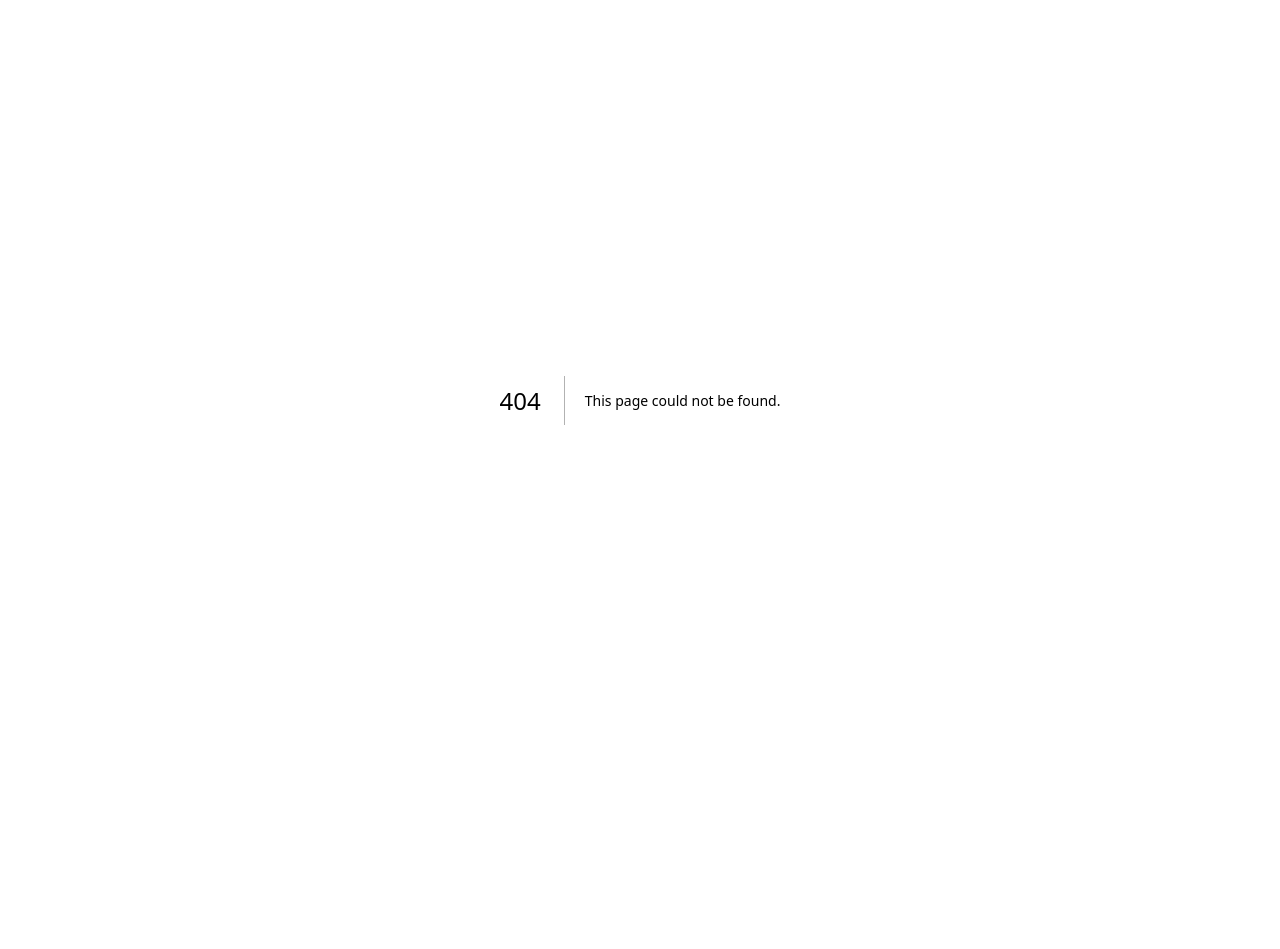
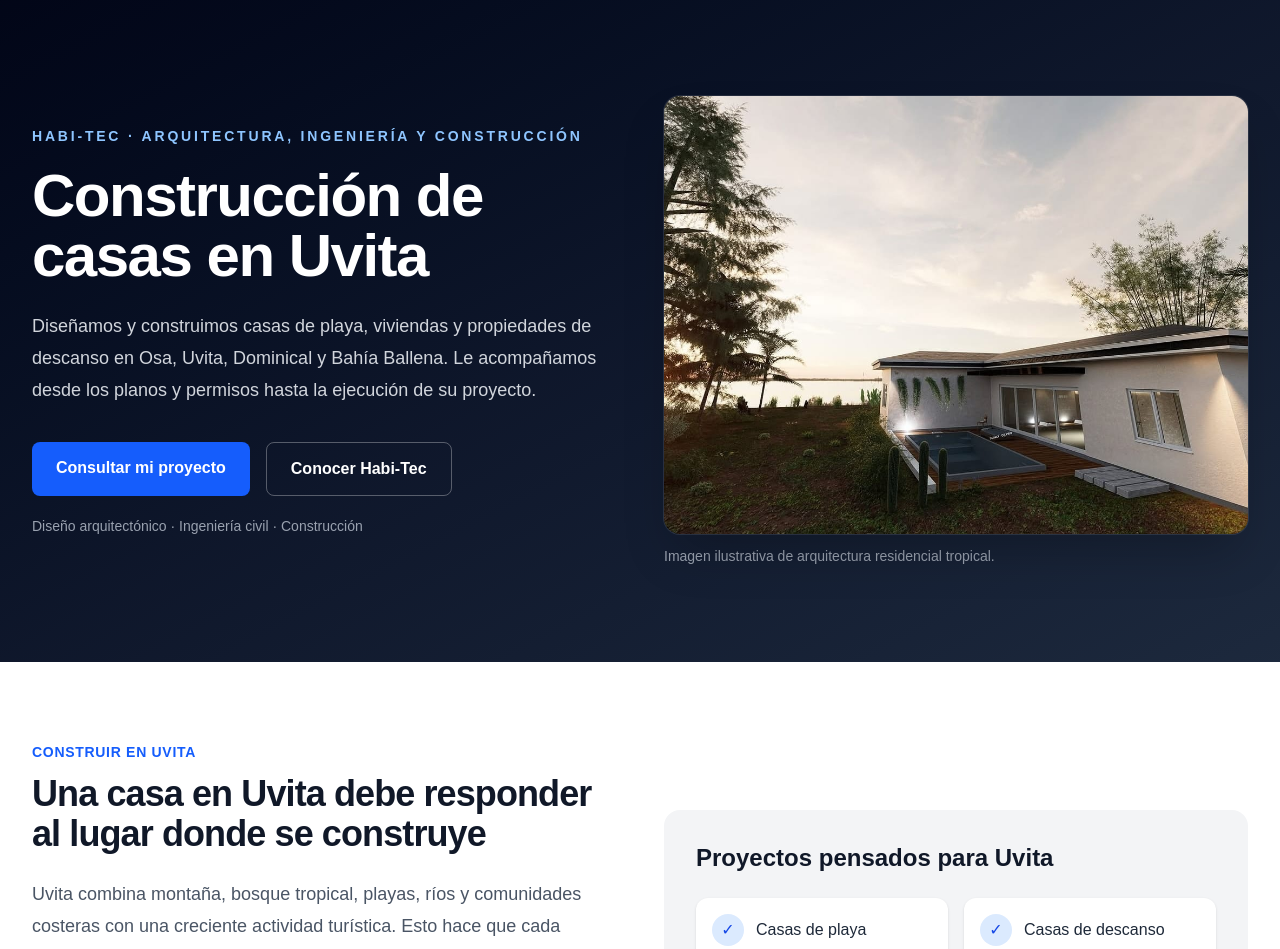
Before and after one commit to ericksv1988-ctrl/habitec-web, a Next.js app: page /constructora-uvita in a window 1280 px wide. Before the commit this address had no page. Shown: the top 949 px of the page. Before the commit the page ends 800 px from the top, so only its background shows below. Built offline with nearby package versions, Linux system fonts and the light colour scheme.

Commit message:
Actualización de la página web

```diff
--- a/app/constructora-osa/page.tsx
+++ b/app/constructora-uvita/page.tsx
@@ -3,27 +3,27 @@ import Image from "next/image";
 
 export const metadata = {
   title:
-    "Constructora en Osa | Casas de Playa, Diseño e Ingeniería | Habi-Tec",
+    "Constructora en Uvita | Casas de Playa, Diseño e Ingeniería | Habi-Tec",
   description:
-    "Diseño, ingeniería y construcción de casas de playa, viviendas, proyectos turísticos y propiedades de descanso en Osa, Uvita, Dominical, Bahía Ballena y comunidades cercanas.",
+    "Diseño, ingeniería y construcción de casas de playa, viviendas, proyectos turísticos y propiedades de descanso en Uvita, Uvita, Dominical, Bahía Ballena y comunidades cercanas.",
   keywords: [
+    "constructora en Uvita",
+    "constructora Osa Costa Rica",
+    "construcción de casas en Uvita",
+    "casas de playa Uvita",
     "constructora en Osa",
-    "constructora Osa Costa Rica",
-    "construcción de casas en Osa",
-    "casas de playa Osa",
-    "constructora en Uvita",
     "constructora en Dominical",
     "casas en Uvita Costa Rica",
     "diseño de casas de playa",
     "construcción de casas en Dominical",
-    "ingeniería civil Osa",
+    "ingeniería civil Uvita",
     "planos de construcción Osa",
-    "permisos de construcción Osa",
+    "permisos de construcción Uvita",
     "casas para Airbnb Osa",
   ],
 };
 
-export default function ConstructoraOsa() {
+export default function Constructorauvita() {
   return (
     <main className="bg-white text-gray-900">
       {/* HERO */}
@@ -38,7 +38,7 @@ export default function ConstructoraOsa() {
             </p>
 
             <h1 className="text-4xl font-bold tracking-tight sm:text-5xl lg:text-6xl">
-              Construcción de casas en Osa
+              Construcción de casas en Uvita
             </h1>
 
             <p className="mt-6 max-w-xl text-lg leading-8 text-gray-300">
@@ -96,15 +96,15 @@ export default function ConstructoraOsa() {
         <div className="grid gap-12 lg:grid-cols-2 lg:items-center">
           <div>
             <p className="text-sm font-semibold uppercase tracking-wider text-blue-600">
-              Construir en Osa
+              Construir en Uvita
             </p>
 
             <h2 className="mt-3 text-3xl font-bold tracking-tight sm:text-4xl">
-              Una casa en Osa debe responder al lugar donde se construye
+              Una casa en Uvita debe responder al lugar donde se construye
             </h2>
 
             <p className="mt-6 text-lg leading-8 text-gray-600">
-              Osa combina montaña, bosque tropical, playas, ríos y comunidades
+              Uvita combina montaña, bosque tropical, playas, ríos y comunidades
               costeras con una creciente actividad turística. Esto hace que
               cada proyecto tenga condiciones particulares de terreno,
               orientación, clima, accesibilidad y uso.
@@ -126,7 +126,7 @@ export default function ConstructoraOsa() {
 
           <div className="rounded-2xl bg-gray-100 p-8">
             <h3 className="text-2xl font-bold">
-              Proyectos pensados para Osa
+              Proyectos pensados para Uvita
             </h3>
 
             <div className="mt-6 grid gap-4 sm:grid-cols-2">
@@ -172,7 +172,7 @@ export default function ConstructoraOsa() {
             </h2>
 
             <p className="mt-6 text-lg leading-8 text-gray-600">
-              Una casa en Osa puede tener un propósito muy diferente al de una
+              Una casa en Uvita puede tener un propósito muy diferente al de una
               vivienda convencional. Puede ser una segunda residencia, una
               propiedad para vacaciones, una casa para compartir con familiares
               o un proyecto pensado para alquiler turístico.
@@ -237,7 +237,7 @@ export default function ConstructoraOsa() {
           </p>
 
           <h2 className="mt-3 text-3xl font-bold tracking-tight sm:text-4xl">
-            Proyectos en Osa y el Pacífico Sur
+            Proyectos en Uvita y el Pacífico Sur
           </h2>
 
           <p className="mt-5 text-lg leading-8 text-gray-600">
@@ -499,14 +499,14 @@ export default function ConstructoraOsa() {
           </p>
 
           <h2 className="mt-3 text-3xl font-bold tracking-tight sm:text-4xl">
-            Construcción en Osa
+            Construcción en Uvita
           </h2>
         </div>
 
         <div className="mt-12 space-y-4">
           <details className="group rounded-xl border border-gray-200 bg-white p-6">
             <summary className="cursor-pointer list-none font-bold">
-              ¿Habi-Tec construye casas en Osa?
+              ¿Habi-Tec construye casas en Uvita?
             </summary>
 
             <p className="mt-4 leading-7 text-gray-600">
--- a/app/page.tsx
+++ b/app/page.tsx
@@ -519,10 +519,10 @@ export default function Home() {
 
                     <li>
             <a
-              href="/constructora-osa"
+              href="/constructora-uvita"
               className="hover:text-white transition"
             >
-              Osa
+              Uvita
             </a>
           </li>
 
```
